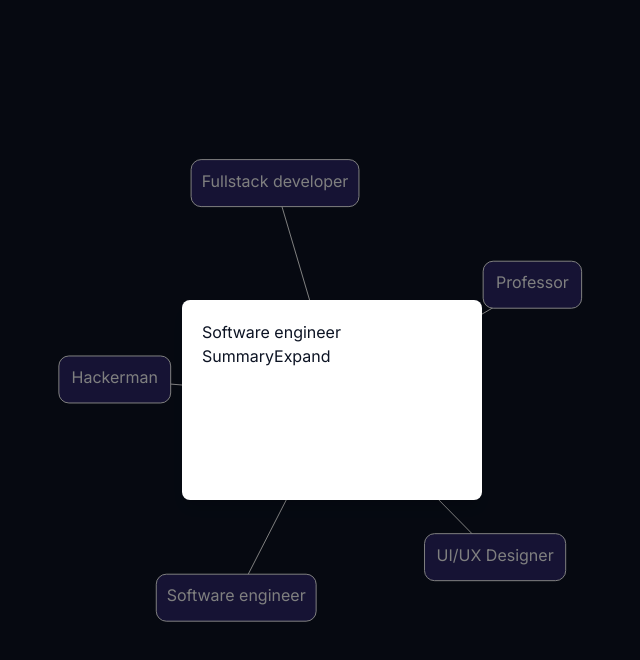
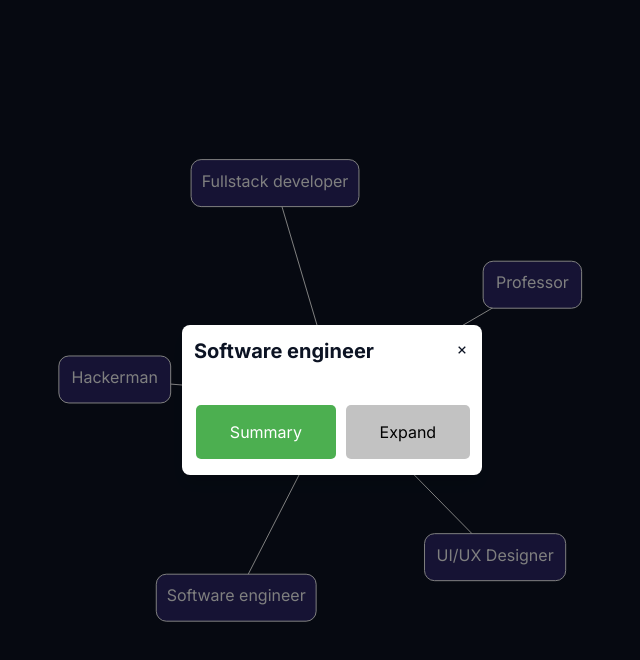
Before and after one commit to unravyl/beacon, a Next.js app: page /home in a window 1280 px wide. Shown: the top 660 px of the page, without its empty margins (308-948 px from the left). Built offline with nearby package versions, Linux system fonts and the light colour scheme.

Commit message:
modal stuff

```diff
--- a/app/globals.scss
+++ b/app/globals.scss
@@ -54,3 +54,41 @@ body {
     transform: rotate(360deg);
   }
 }
+
+.button-1 {
+  background-color: #4CAF50;
+  border: none;
+  color: white;
+  padding: 15px 32px;
+  text-align: center;
+  text-decoration: none;
+  display: inline-block;
+  font-size: 16px;
+  margin: 4px 2px;
+  cursor: pointer;
+  border-radius: 5px;
+  transition-duration: 0.4s;
+  &:hover {
+    background-color: #45a049;
+    color: white;
+  }
+}
+
+.button-2 {
+  background-color: #c2c2c2;
+  border: none;
+  color: black;
+  padding: 15px 32px;
+  text-align: center;
+  text-decoration: none;
+  display: inline-block;
+  font-size: 16px;
+  margin: 4px 2px;
+  cursor: pointer;
+  border-radius: 5px;
+  transition-duration: 0.4s;
+  &:hover {
+    background-color: #a5a5a5;
+    color: black;
+  }
+}
--- a/app/home/page.tsx
+++ b/app/home/page.tsx
@@ -31,7 +31,6 @@ function page() {
     return (
         <div className="canvas-container">
             <Graph width={windowSize.width} height={windowSize.height} />
-            <JobTitleModal title="Software engineer" />
         </div>
     )
 }
--- a/components/home/Graph.tsx
+++ b/components/home/Graph.tsx
@@ -2,8 +2,11 @@
 
 import React, { useEffect, useRef, useState } from 'react';
 import * as d3 from 'd3';
+import JobTitleModal from './JobTitleModal';
 
 const Graph = ({ width = 600, height = 400 }) => {
+
+    // graph stuff
     const nodeColors = {
         1: '#69b3a2',
         2: '#2c2769',
@@ -230,7 +233,12 @@ const Graph = ({ width = 600, height = 400 }) => {
 
     }, [width, height, nodeList, linksList]);
 
-    return <svg ref={svgRef} ></svg>;
+    return (
+        <>
+            <svg ref={svgRef} ></svg>
+            <JobTitleModal title="Software engineer" width="300px" height="150px" close={()=>{console.log('close')}} />
+        </>
+    );
 };
 
 export default Graph;
--- a/components/home/JobTitleModal.tsx
+++ b/components/home/JobTitleModal.tsx
@@ -3,17 +3,24 @@
 import React from 'react'
 
 export default function JobTitleModal(props) {
-    const {title="job title", width="300px", height="200px"} = props;
+    const {title="job title", width="300px", height="200px", close} = props;
     const modalStyle = {
         width: width,
         height: height
       };
     return (
         <div className="fixed inset-0 bg-black bg-opacity-50 flex justify-center items-center">
-            <div className="bg-white p-5 rounded-lg shadow-lg max-w-sm w-full" style={modalStyle}>
-                <h3>{title}</h3>
-                <button>Summary</button>
-                <button>Expand</button>
+            <div className="bg-white p-3 rounded-lg shadow-lg max-w-sm w-full flex flex-col justify-between" style={modalStyle}>
+                <div className="flex justify-between">
+                    <p className="text-xl font-bold">{title}</p>
+                    <button onClick={close}>
+                        <i className="bx bx-x text-md"></i>
+                    </button>
+                </div>
+                <div className="flex justify-center space-x-2">
+                    <button className="flex-grow px-4 py-2 button-1">Summary</button>
+                    <button className="flex-grow px-4 py-2 button-2">Expand</button>
+                </div>
             </div>
         </div>
     )
```
